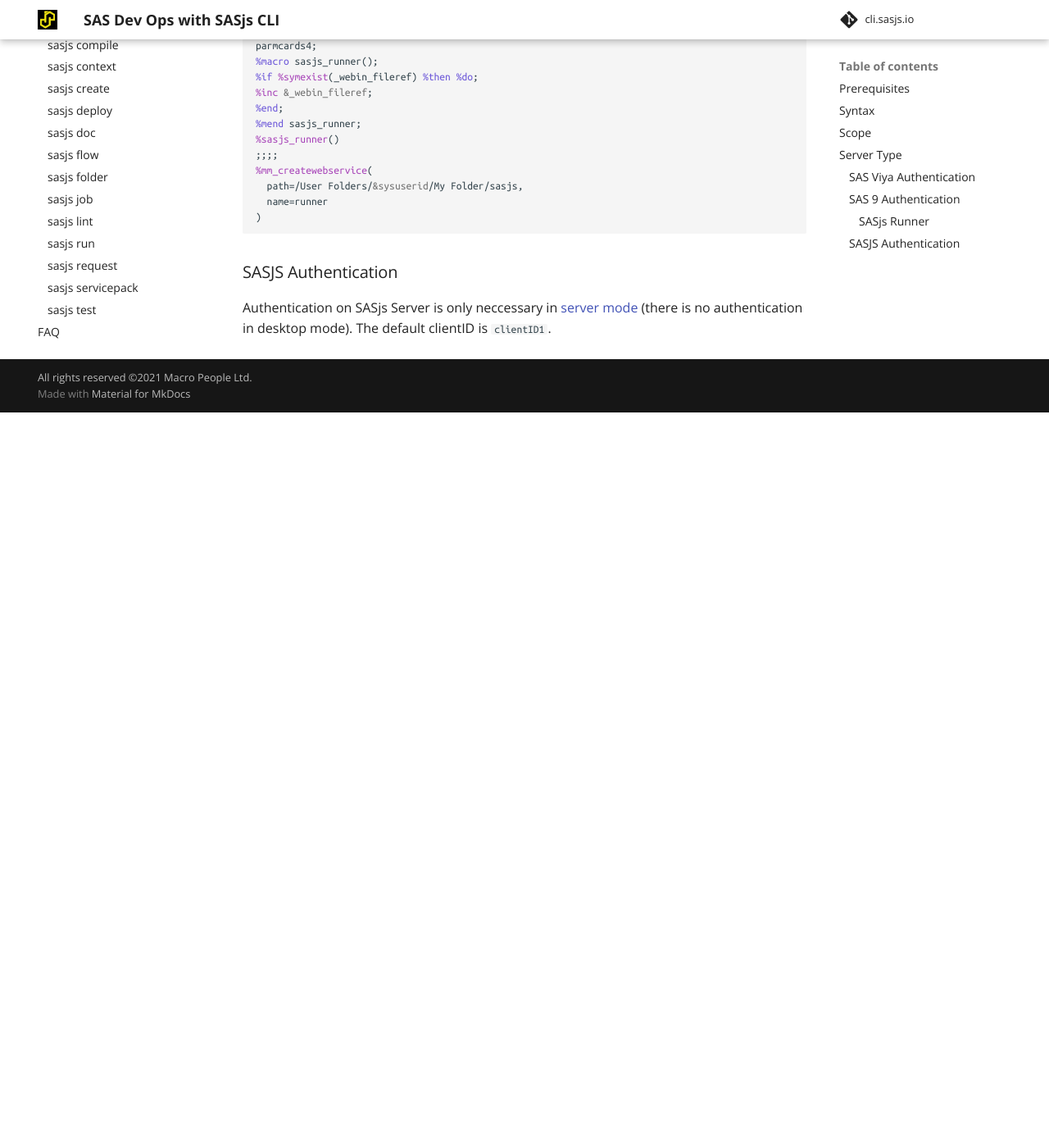
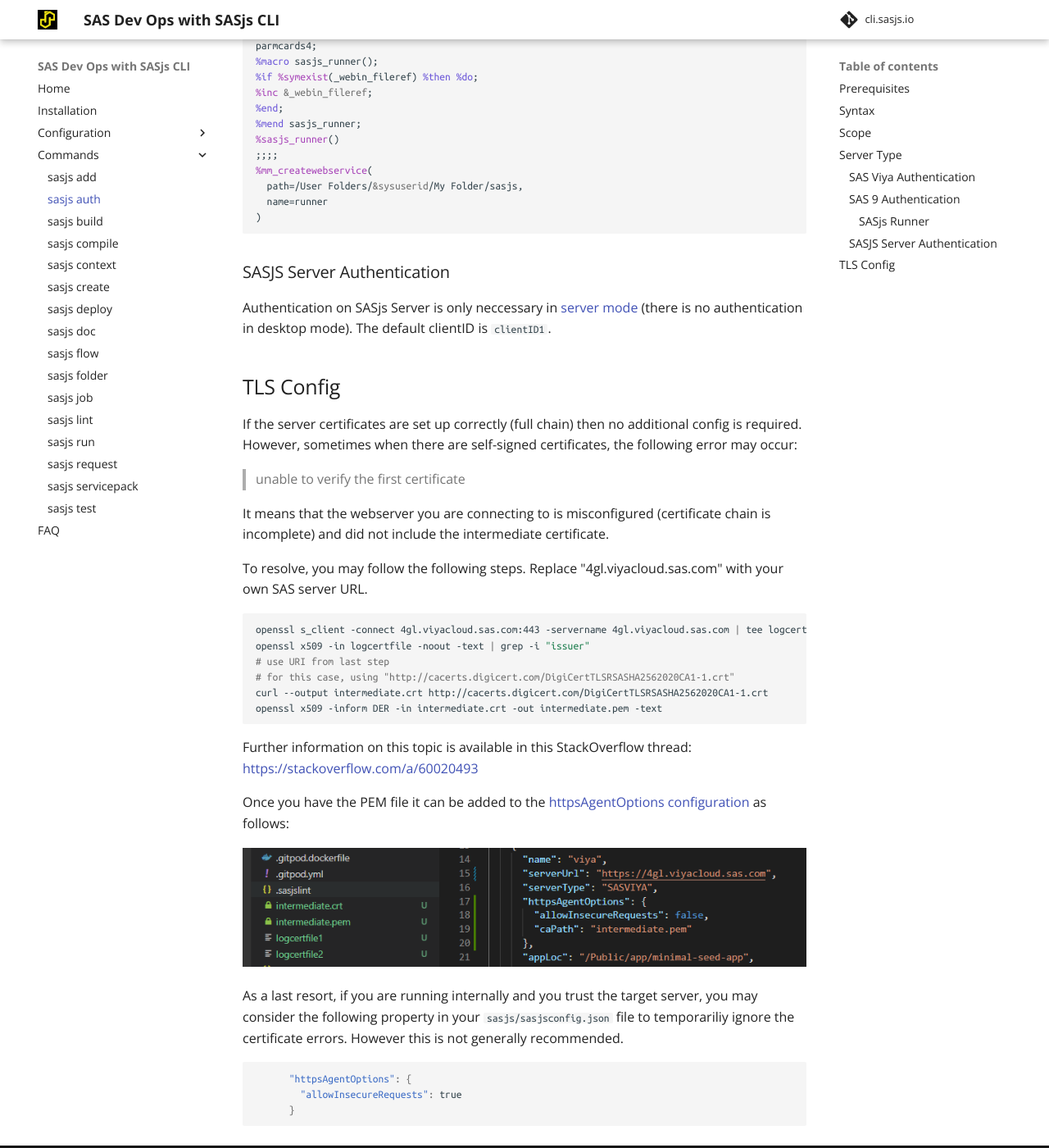
Before and after one commit to sasjs/cli.sasjs.io, an MkDocs documentation site: the page built from docs/auth.md, in a window 1280 px wide and 1400 px high, scrolled down 2516 px. Shown: the whole window at 82% size. Built offline with MkDocs 1.6.1 and Material for MkDocs 9.7.7, drawn with Linux system fonts in a browser that asks for light colours; before the commit the page ends 3019 px from its top, so only the background shows below that.

Commit message:
fix: TLS guidance

````diff
--- a/docs/auth.md
+++ b/docs/auth.md
@@ -96,6 +96,40 @@
 )
 ```
 
-### SASJS Authentication
+### SASJS Server Authentication
 
 Authentication on SASjs Server is only neccessary in [server mode](https://server.sasjs.io/settings/#mode) (there is no authentication in desktop mode).  The default clientID is `clientID1`.
+
+
+## TLS Config
+
+If the server certificates are set up correctly (full chain) then no additional config is required.  However, sometimes when there are self-signed certificates, the following error may occur:
+
+> unable to verify the first certificate
+
+It means that the webserver you are connecting to is misconfigured (certificate chain is incomplete) and did not include the intermediate certificate.
+
+To resolve, you may follow the following steps.  Replace "4gl.viyacloud.sas.com" with your own SAS server URL.
+
+```bash
+openssl s_client -connect 4gl.viyacloud.sas.com:443 -servername 4gl.viyacloud.sas.com | tee logcertfile
+openssl x509 -in logcertfile -noout -text | grep -i "issuer"
+# use URI from last step
+# for this case, using "http://cacerts.digicert.com/DigiCertTLSRSASHA2562020CA1-1.crt"
+curl --output intermediate.crt http://cacerts.digicert.com/DigiCertTLSRSASHA2562020CA1-1.crt
+openssl x509 -inform DER -in intermediate.crt -out intermediate.pem -text
+```
+
+Further information on this topic is available in this StackOverflow thread: [https://stackoverflow.com/a/60020493](https://stackoverflow.com/a/60020493)
+
+Once you have the PEM file it can be added to the [httpsAgentOptions configuration](https://cli.sasjs.io/sasjsconfig.html#httpsAgentOptions) as follows:
+
+![intermediate certificate](img/intermediatepem.png)
+
+As a last resort, if you are running internally and you trust the target server, you may consider the following property in your `sasjs/sasjsconfig.json` file to temporariliy ignore the certificate errors.  However this is not generally recommended.
+
+```json
+      "httpsAgentOptions": {
+        "allowInsecureRequests": true
+      }
+```
````
Also changed, not shown: docs/img/intermediatepem.png (added).
